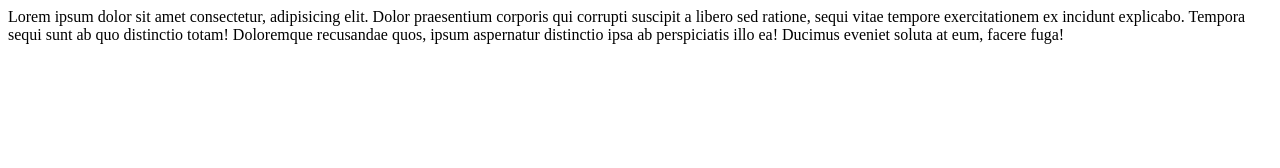
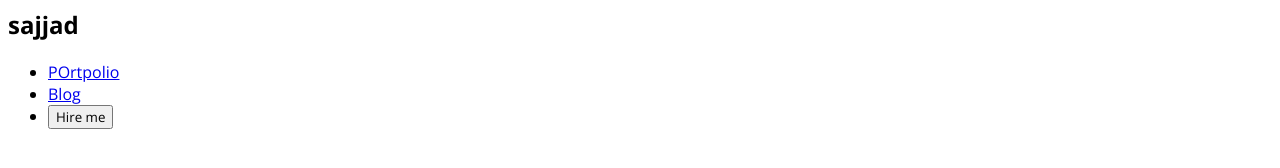
Before and after one commit to Sajjad4829/my-portpolio, a plain HTML site: page index.html in a window 1280 px wide. Drawn offline with nearby package versions, Linux system fonts and the light colour scheme.

Commit message:
font style added

```diff
--- a/index.css
+++ b/index.css
@@ -0,0 +1,3 @@
+* {
+    font-family: 'Open Sans', sans-serif;
+}
--- a/index.html
+++ b/index.html
@@ -4,12 +4,30 @@
     <meta charset="UTF-8">
     <meta name="viewport" content="width=device-width, initial-scale=1.0">
     <title>my portpolio</title>
+    <link rel="preconnect" href="https://fonts.googleapis.com">
+    <link rel="preconnect" href="https://fonts.gstatic.com" crossorigin>
+    <link href="https://fonts.googleapis.com/css2?family=Open+Sans:wght@400;500;600;700;800&display=swap" rel="stylesheet">
+    <link rel="preconnect" href="https://fonts.googleapis.com">
+    <link rel="preconnect" href="https://fonts.gstatic.com" crossorigin>
+    <link href="https://fonts.googleapis.com/css2?family=Open+Sans:wght@400;500;600;700;800&display=swap" rel="stylesheet">
     <link rel="stylesheet" href="index.css">
 </head>
 
 <body>
-    <p>Lorem ipsum dolor sit amet consectetur, adipisicing elit. Dolor praesentium corporis qui corrupti suscipit a libero sed ratione, sequi vitae tempore exercitationem ex incidunt explicabo. Tempora sequi sunt ab quo distinctio totam! Doloremque recusandae
-        quos, ipsum aspernatur distinctio ipsa ab perspiciatis illo ea! Ducimus eveniet soluta at eum, facere fuga!</p>
-</body>
+    <header>
+        <nav>
+            <h1>sajjad</h1>
+            <ul>
+                <li>
+                    <a href="portpolio ">POrtpolio</a>
+                </li>
+
+                <li>
+                    <a href="blog">Blog     </a>
+                </li>
+                <li><button>Hire me</button></li>
+            </ul>
+        </nav>
+    </header>
 
 </html>
```
